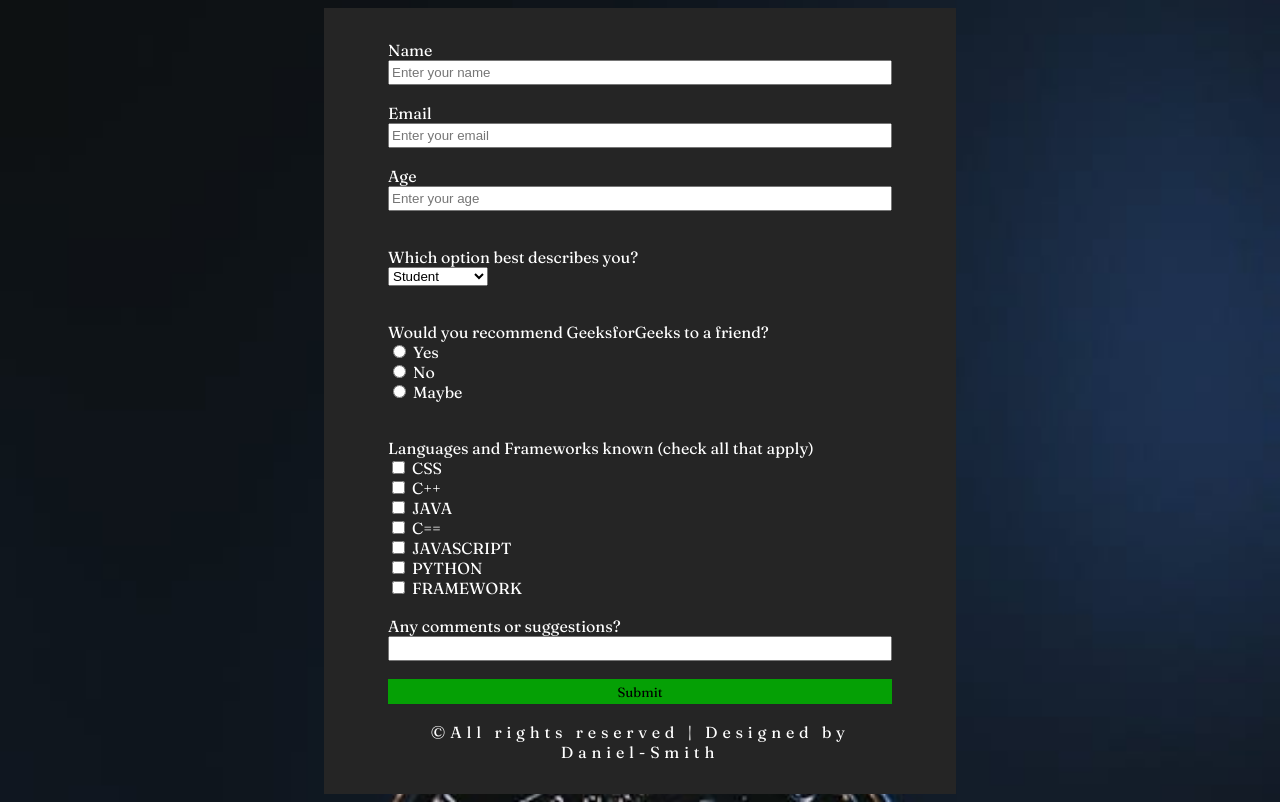
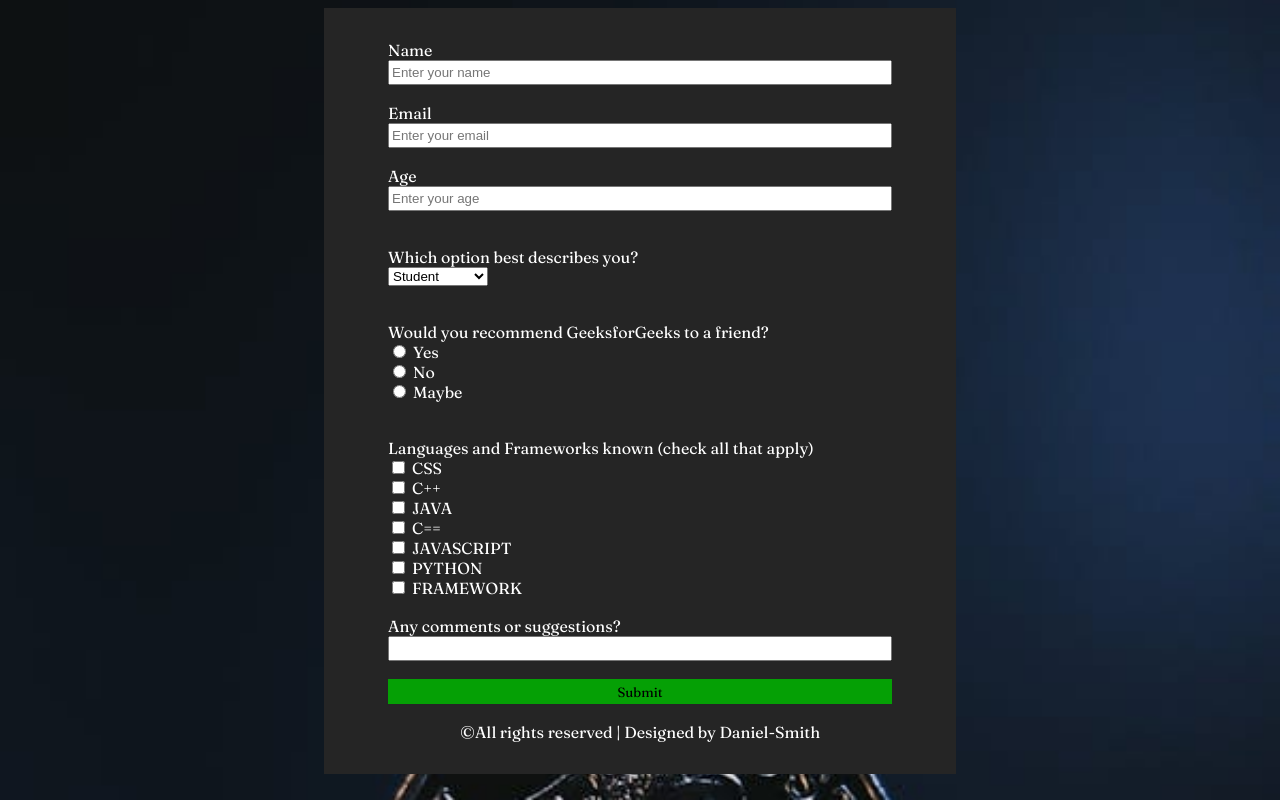
Before and after one commit to Daniel-Smith05/Upskill, a plain HTML site: page index.html in a window 1280 px wide. Drawn offline with Linux system fonts and the light colour scheme.

Commit message:
letter-spacing: 0rem;

```diff
--- a/style.css
+++ b/style.css
@@ -56,7 +56,7 @@ form input{
 footer{
     color: #fff;
     text-align: center;
-    letter-spacing: 0.3rem ;
+    letter-spacing: 0rem ;
     font-family: "Fraunces", serif;
     font-optical-sizing: auto;
     font-weight: weight;
```
